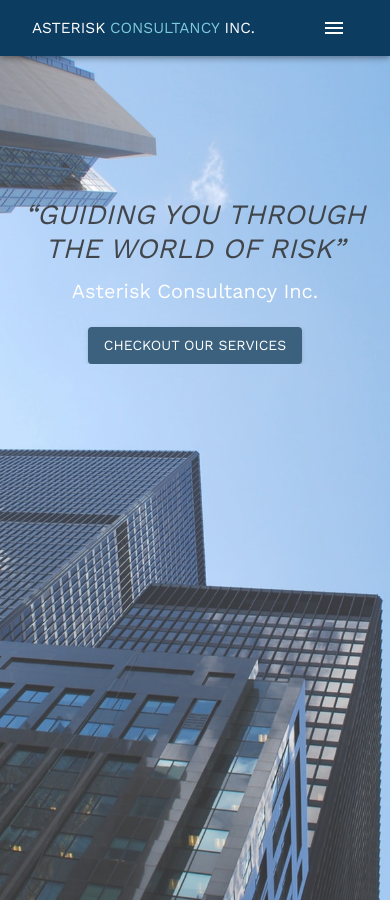
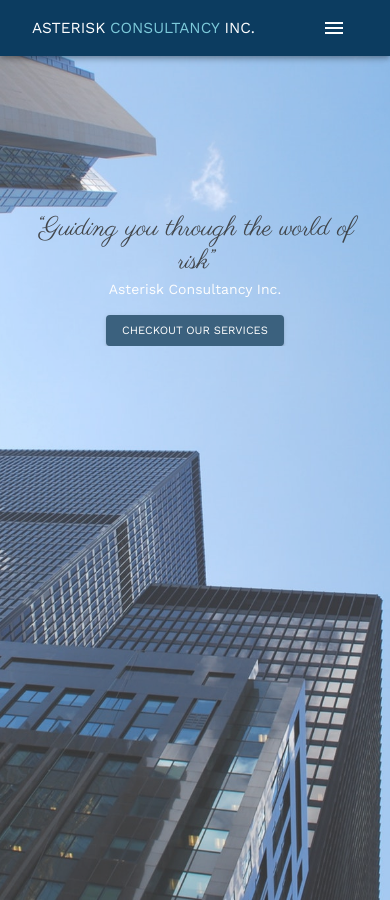
Before and after one commit to Haidoe/asterisk-co, a React (Create React App) app: page / in a window 390 px wide. Built offline with nearby package versions, Linux system fonts and the light colour scheme.

Commit message:
Banner Update, Font updates

```diff
--- a/public/index.html
+++ b/public/index.html
@@ -12,6 +12,10 @@
     <link rel="apple-touch-icon" href="%PUBLIC_URL%/logo192.png" />
     <link
       href="https://fonts.googleapis.com/css?family=Work+Sans&display=swap"
+      rel="stylesheet"
+    />
+    <link
+      href="https://fonts.googleapis.com/css?family=Parisienne&display=swap"
       rel="stylesheet"
     />
     <!--
--- a/src/components/Banner/index.js
+++ b/src/components/Banner/index.js
@@ -26,22 +26,33 @@ const useStyles = makeStyles(theme => ({
     paddingTop: 125,
     alignItems: "center",
     background: "transparent",
-    textAlign: "center"
+    textAlign: "center",
+    [theme.breakpoints.down("xs")]: {
+      paddingTop: 140
+    }
   },
   typo: {
     margin: "0 auto",
-    marginBottom: "0.3em",
-    fontStyle: "italic",
+    fontFamily: "'Parisienne', cursive",
     [theme.breakpoints.up("sm")]: {
       width: "600px"
     },
     [theme.breakpoints.down("xs")]: {
-      fontSize: "2em"
+      fontSize: "1.9em"
     }
   },
   typo2: {
     marginBottom: "1em",
-    color: "#FFF"
+    color: "#FFF",
+
+    [theme.breakpoints.down("xs")]: {
+      fontSize: "1em"
+    }
+  },
+  btn: {
+    [theme.breakpoints.down("xs")]: {
+      fontSize: "0.8em"
+    }
   }
 }));
 
@@ -53,12 +64,12 @@ const Banner = () => {
       <Container>
         <Card className={classes.card} elevation={0}>
           <Typography variant="h4" className={classes.typo}>
-            <q>GUIDING YOU THROUGH THE WORLD OF RISK</q>
+            <q>Guiding you through the world of risk</q>
           </Typography>
           <Typography variant="h6" className={classes.typo2}>
             Asterisk Consultancy Inc.
           </Typography>
-          <Button color="primary" variant="contained">
+          <Button className={classes.btn} color="primary" variant="contained">
             Checkout our Services
           </Button>
         </Card>
```
